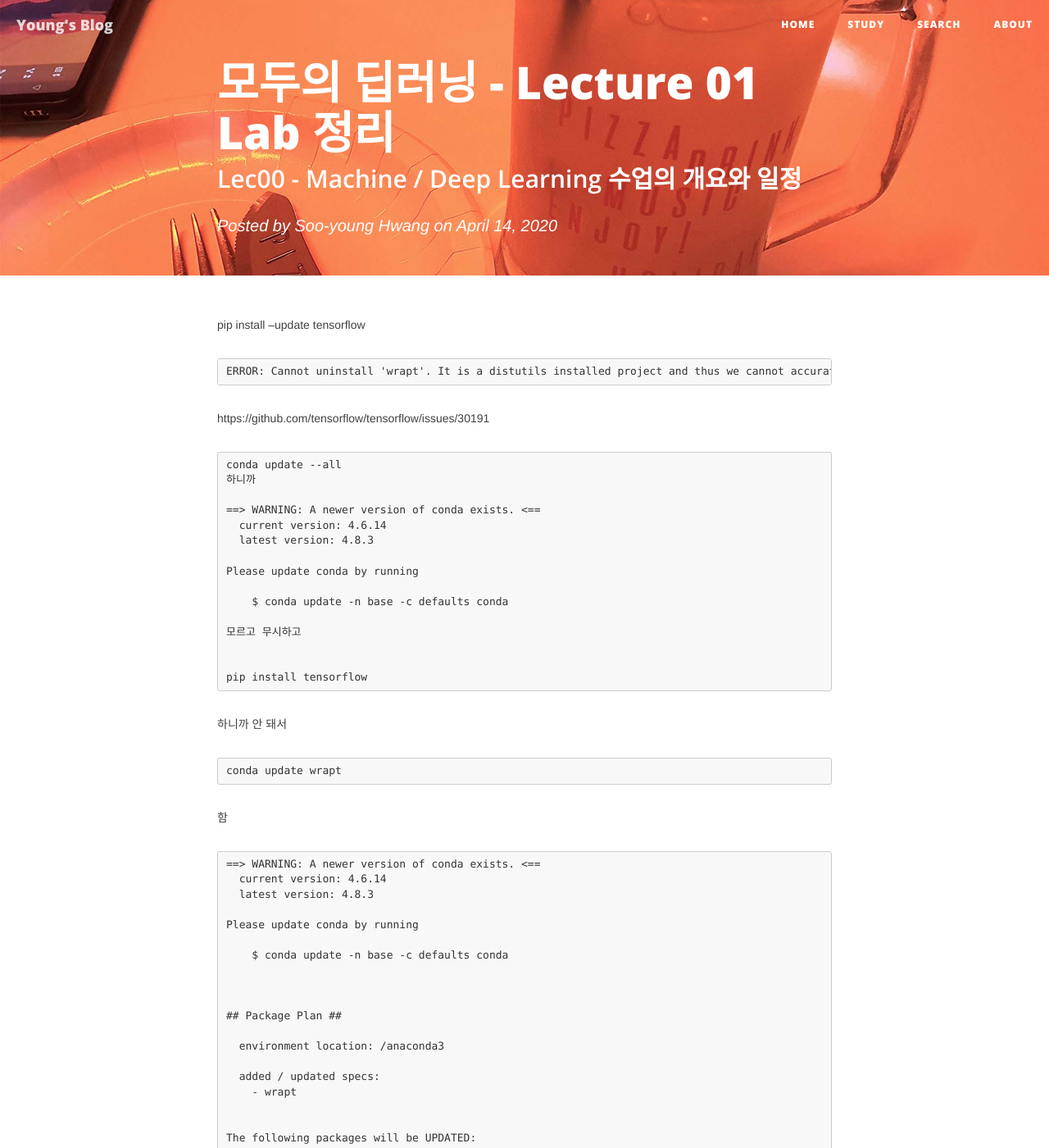
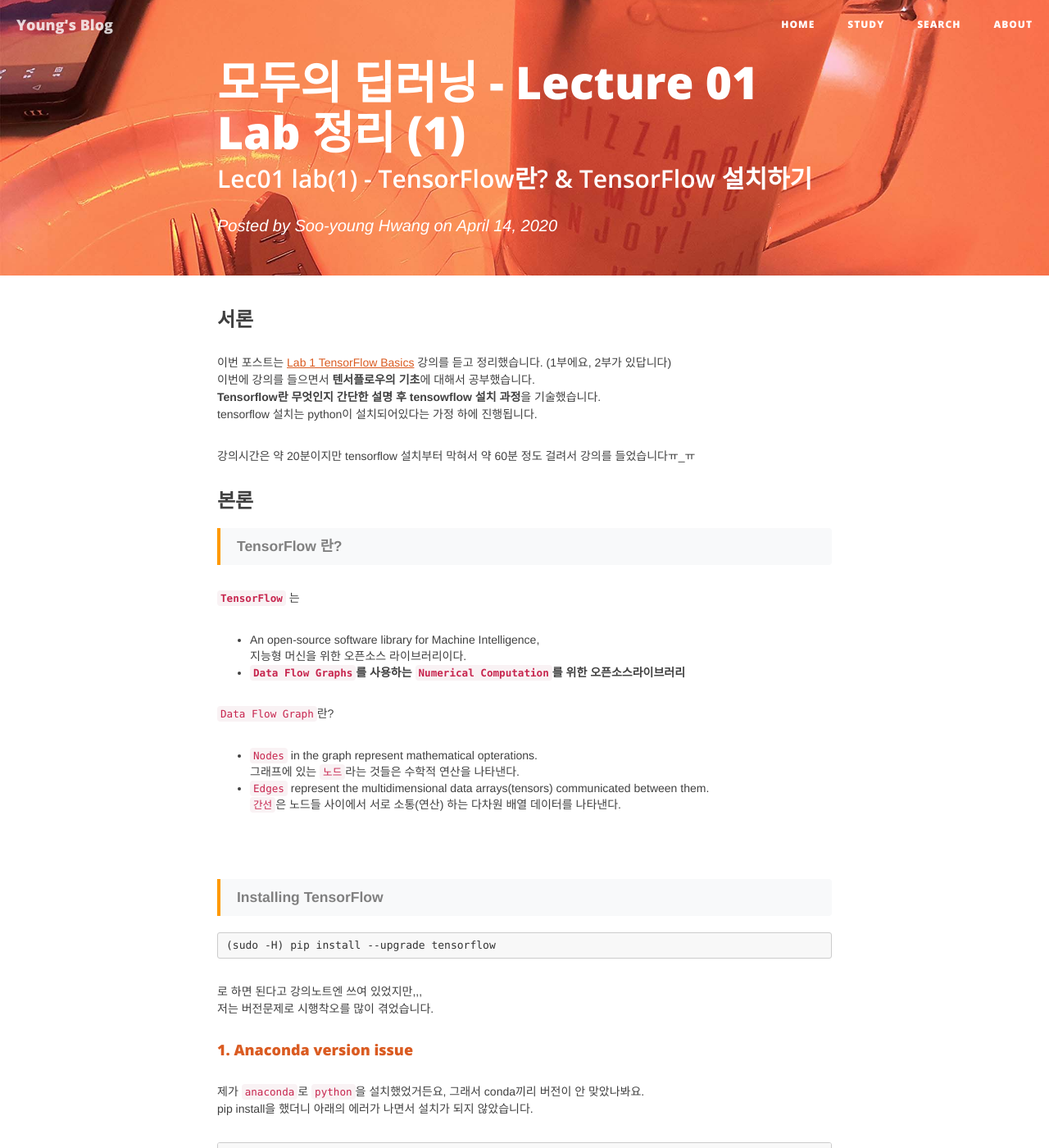
Before and after one commit to SwimmingHwang/SwimmingHwang.github.io.old, a Jekyll site: the page built from _posts/2020-04-14-dl-lec01-lab.markdown, in a window 1280 px wide and 1400 px high. Shown: the whole window at 82% size. Built offline with Jekyll 4.4.1, drawn with Linux system fonts in a browser that asks for light colours; nearby versions of some CDN libraries; some web fonts are replaced; comment, search, counter and statistics services are not loaded; some of the changed text lies outside the part shown.

Commit message:
post: finish post

````diff
--- a/_posts/2020-04-14-dl-lec01-lab.markdown
+++ b/_posts/2020-04-14-dl-lec01-lab.markdown
@@ -1,43 +1,59 @@
 ---
 layout:     post
-title:      모두의 딥러닝 - Lecture 01 Lab 정리
+title:      모두의 딥러닝 - Lecture 01 Lab 정리 (1)
 author:     Soo-young Hwang
 tags: 		Deep-Learning
-subtitle:  	Lec00 - Machine / Deep Learning 수업의 개요와 일정
+subtitle:  	Lec01 lab(1) - TensorFlow란? & TensorFlow 설치하기
 category:  project1
 ---
 
-pip install --update tensorflow
+
+### 서론
+이번 포스트는 [Lab 1 TensorFlow Basics](https://youtu.be/-57Ne86Ia8w) 강의를 듣고 정리했습니다. (1부에요, 2부가 있답니다)
+이번에 강의를 들으면서 **텐서플로우의 기초**에 대해서 공부했습니다.
+**Tensorflow란 무엇인지 간단한 설명 후 tensowflow 설치 과정**을 기술했습니다.
+tensorflow 설치는 python이 설치되어있다는 가정 하에 진행됩니다.
+
+강의시간은 약 20분이지만 tensorflow 설치부터 막혀서 약 60분 정도 걸려서 강의를 들었습니다ㅠ_ㅠ
+
+
+
+### 본론
+
+<blockquote> TensorFlow 란? </blockquote>
+
+**`TensorFlow`** 는
+-  An open-source software library for Machine Intelligence,
+지능형 머신을 위한 오픈소스 라이브러리이다.
+- **`Data Flow Graphs`를 사용하는 `Numerical Computation`를 위한 오픈소스라이브러리**
+
+`Data Flow Graph`란?
+- `Nodes` in the graph represent mathematical opterations.
+그래프에 있는 `노드`라는 것들은 수학적 연산을 나타낸다.
+- `Edges` represent the multidimensional data arrays(tensors) communicated between them.
+`간선`은 노드들 사이에서 서로 소통(연산) 하는 다차원 배열 데이터를 나타낸다.
+
+<br>
+<blockquote> Installing TensorFlow </blockquote>
+
+```
+(sudo -H) pip install --upgrade tensorflow
+```
+로 하면 된다고 강의노트엔 쓰여 있었지만,,,
+저는 버전문제로 시행착오를 많이 겪었습니다.
+
+#### 1.  Anaconda version issue
+
+제가 `anaconda`로 `python`을 설치했었거든요, 그래서 conda끼리 버전이 안 맞았나봐요.
+pip install을  했더니 아래의 에러가 나면서 설치가 되지 않았습니다.
 ```
 ERROR: Cannot uninstall 'wrapt'. It is a distutils installed project and thus we cannot accurately determine which files belong to it which would lead to only a partial uninstall.
 ```
-https://github.com/tensorflow/tensorflow/issues/30191
-
+구글링 해 보니, [링크](https://github.com/tensorflow/tensorflow/issues/30191)에서 아래의 명령어를 실행하라고 했습니다.
 ```
 conda update --all
-하니까
-
-==> WARNING: A newer version of conda exists. <==
-  current version: 4.6.14
-  latest version: 4.8.3
-
-Please update conda by running
-
-    $ conda update -n base -c defaults conda
-
-모르고 무시하고
-
-
-pip install tensorflow
 ```
-하니까
-안 돼서
-
-```
-conda update wrapt
-```
-함
-
+하라고 해서 했는데 (위의 명령어는 conda all packages가 update되는 명령어)
 ```
 ==> WARNING: A newer version of conda exists. <==
   current version: 4.6.14
@@ -47,39 +63,16 @@
 
     $ conda update -n base -c defaults conda
 
-
-
-## Package Plan ##
-
-  environment location: /anaconda3
-
-  added / updated specs:
-    - wrapt
-
-
-The following packages will be UPDATED:
-
-  ca-certificates                              2018.03.07-0 --> 2020.1.1-0
-  certifi                                 2018.11.29-py37_0 --> 2020.4.5.1-py37_0
-  openssl                                 1.1.1a-h1de35cc_0 --> 1.1.1f-h1de35cc_0
-  wrapt                              1.10.11-py37h1de35cc_2 --> 1.12.1-py37h1de35cc_1
-
-
-Proceed ([y]/n)? y
-
-
+    .
+    .
 ```
-
+저 명령어는 패키지들만 업데이트되고 `conda`는 업데이트가 되지 않았습니다.
+경고에서 친절히 **패키지가 아닌 `conda`를 업데이트**하라는 경고가 떴습니다.
+그래서 warning에 있는 명령어를 입력했습니다.
 ```
-Preparing transaction: done
-Verifying transaction: failed
-
-RemoveError: 'setuptools' is a dependency of conda and cannot be removed from
-conda's operating environment.
+conda update -n base -c defaults conda
 ```
-또 에러나서
-###
-`conda update -n base -c defaults conda`
+```
 Downloading and Extracting Packages
 conda-package-handli | 1.4 MB    | ########################## | 100%
 urllib3-1.25.8       | 165 KB    | ########################## | 100%
@@ -90,42 +83,62 @@
 Preparing transaction: done
 Verifying transaction: done
 Executing transaction: done
+```
+라고 뜨면서 `Conda`가  ver4.8.3으로 업데이트 되었습니다. 야호!
+이 후에 처음에 있었던 오류를 해결하기 위해
+```
+conda update wrapt
+```
+위 명령어를 통해 `wrapt` 라이브러리를 업데이트 한 후,
+```
+pip install tensorflow
+```
+하니 tensorflow가 잘 설치 되었습니다.
+설치가 잘 되었는지 확인하기 위하여 임포트를 해 확인했습니다.
+**설치 여부 확인 방법**은 아래와 같습니다.
 
-내생각 conda update --all 보다
-저 명령어가 리얼 콘다 업데이트인듯
+실행창(terminal or cmd)에 `python` 입력 후
+```
+import tensorflow
+```
+명령어로 간단히 설치 여부를 확인할 수 있습니다.
+
+#### 2. Tensorflow version downgrade
+두번째 시행착오는 tensorflow의 버전이었습니다.
+설치된 tensorflow의 버전을 확인했습니다.
+
+{% highlight python %}
+import tensorflow as tf
+tf.__version__
+{% endhighlight %}
+
+당연히 현재 배포중인 2.1.0 이 설치가 되었습니다.
+하지만, 강의자료가 다 tensorflow ver1.0으로 진행되었기 때문에 수업에 원할이 따라가기 위해 다운그레이드가 필요했습니다.
+
+```
+pip install tensorflow==1.14
+```
+
+**참고!**
+tensorflow가 2.0버전으로 올라가면서, 더이상 Session모듈을 지원하지 않게되었습니다.
+설치 오류가 아닙니다. 아래와같이 코드를 작성하시면 Session사용 가능합니다.
+{% highlight python %}
+import tensorflow.compat.v1 as tf
+tf.disable_v2_behavior()
+{% endhighlight %}
+이밖에 달라진 점 -> [링크](https://mc.ai/%ED%85%90%EC%84%9C%ED%94%8C%EB%A1%9C%EC%9A%B0-2-0%EC%97%90%EC%84%9C-%EB%8B%AC%EB%9D%BC%EC%A7%80%EB%8A%94-%EC%A0%90/)
 
 
-### =>
-https://github.com/conda/conda/issues/8149
-Doing 'conda update conda' before it worked for me
-conda version : 4.6.2
+### 결론
+너무너무 힘들게 tensorflow 설치를 완료했습니다.
+아니야 잘했어 흑흑
+아직 실습내용이 남아있지만 글이 길어질 것 같아서 1부와 2부로 나눴습니다.
+**2부에선 간단한 예제와 실습이 있답니다 듁흔**
+그럼 안녕~~
+2부에서 봐욤~~
 
-
-
-콘다 업데이트 (리얼로) 다시하고 (conda update -n base -c defaults conda)
-`conda update wrapt `
-다시 해 봄
-다시
-`pip install tensorflow`
-제발제발제바렞발제발ㅈ발제발빨간거생기지마랏ㅇ로앙
-Installing collected packages: tensorflow
-Successfully installed tensorflow-2.1.0
-➜  ~
-꺅 성공 ㅜ
-
-근데 2.1.0 이 설치가 되었다
----
-tensorflow가 2.0버전으로 올라가면서, 더이상 Session모듈을 지원하지 않게되었습니다.
-설치 오류가 아닙니다. 아래와같이 코드를 작성하시면 Session사용 가능합니다.
-
-import tensorflow.compat.v1 as tf
-tf.disable_v2_behavior()
----
-라고 하네요
-
-강의르 따라가기 위해선 1.x.x 가 필요했다 그래서..
-`pip install tensorflow==1.14`
-로 다운그레이드했다
+### References
+[모두를 위한 머신러닝/딥러닝 강의](https://hunkim.github.io/ml/)
 
 
 <blockquote>
````
